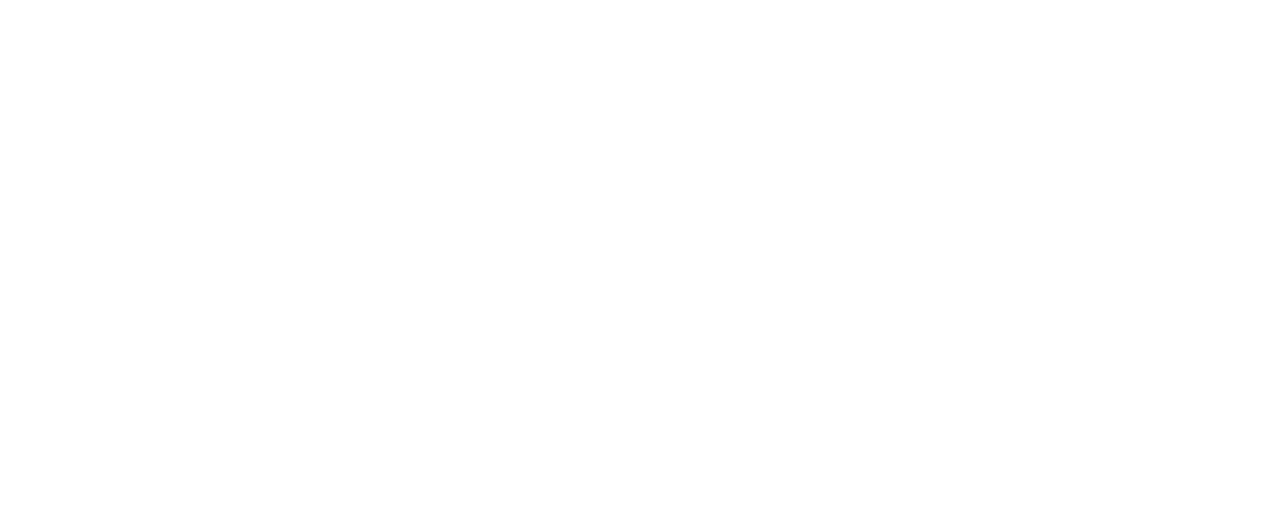
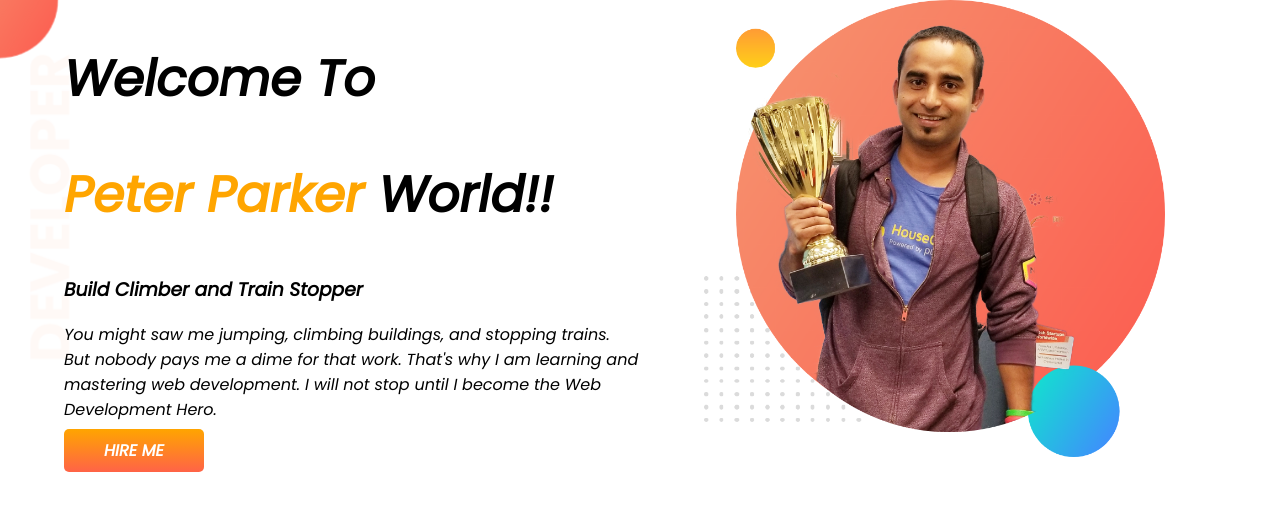
Before and after one commit to sk-maria-sultana/developer-portfolio, a plain HTML site: page index.html in a window 1280 px wide. Drawn offline with Linux system fonts and the light colour scheme.

Commit message:
top banner added

```diff
--- a/index.html
+++ b/index.html
@@ -1,13 +1,41 @@
 <!DOCTYPE html>
 <html lang="en">
+
 <head>
     <meta charset="UTF-8">
     <meta http-equiv="X-UA-Compatible" content="IE=edge">
     <meta name="viewport" content="width=device-width, initial-scale=1.0">
     <title>Perter portfolio</title>
+    <link rel="preconnect" href="https://fonts.googleapis.com">
+    <link rel="preconnect" href="https://fonts.gstatic.com" crossorigin>
+    <link href="https://fonts.googleapis.com/css2?family=Poppins:ital@1&display=swap" rel="stylesheet">
     <link rel="stylesheet" href="style.css">
 </head>
+
 <body>
+    <section class="top-banner">
+        <div class="half-width">
+            <h1>
+                Welcome To
+            </h1>
+            <h1>
+                <span class="orange-color">Peter Parker</span> World!!
+            </h1>
+            <h3>Build Climber and Train Stopper</h3>
+            <p>You might saw me jumping, climbing buildings, and stopping trains. But nobody pays me a dime for that
+                work.
+                That's why I am learning and mastering web development. I will not stop until I become the Web
+                Development
+                Hero.</p>
+
+            <a class=link-button target="_blank" href="">HIRE ME</a>
+        </div>
+        <div class="half-width">
+            <div class="">
+                <img src="images/jhankar.png" alt="">
+            </div>
+    </section>
 
 </body>
+
 </html>
--- a/style.css
+++ b/style.css
@@ -0,0 +1,32 @@
+body{
+    font-family: 'Poppins', sans-serif;
+    margin: 0;
+}
+h1{
+    font-size: 50px;
+}
+.orange-color{
+    color: orange;
+}
+section{
+    display: flex;
+}
+.half-width{
+    width: 50%;
+    padding-left: 5%;
+}
+.half-width img {
+    width: 80%;
+}
+.link-button{
+    text-decoration: none;
+    background-image: linear-gradient(orange,tomato);
+    padding: 10px 40px;
+    color: white;
+    font-weight: 700;
+    border-radius: 5px;
+}
+.top-banner{
+    background-image: url(images/top-banner.png);
+    background-repeat: no-repeat;
+}
```
Also changed, not shown: images/dream-bg.png (added), images/exp-bg.png (added), images/jhankar.png (added), images/jhankar2.png (added), images/my-bg.png (added), images/my-bg2.png (added), images/top-banner.png (added), 7 other files.
